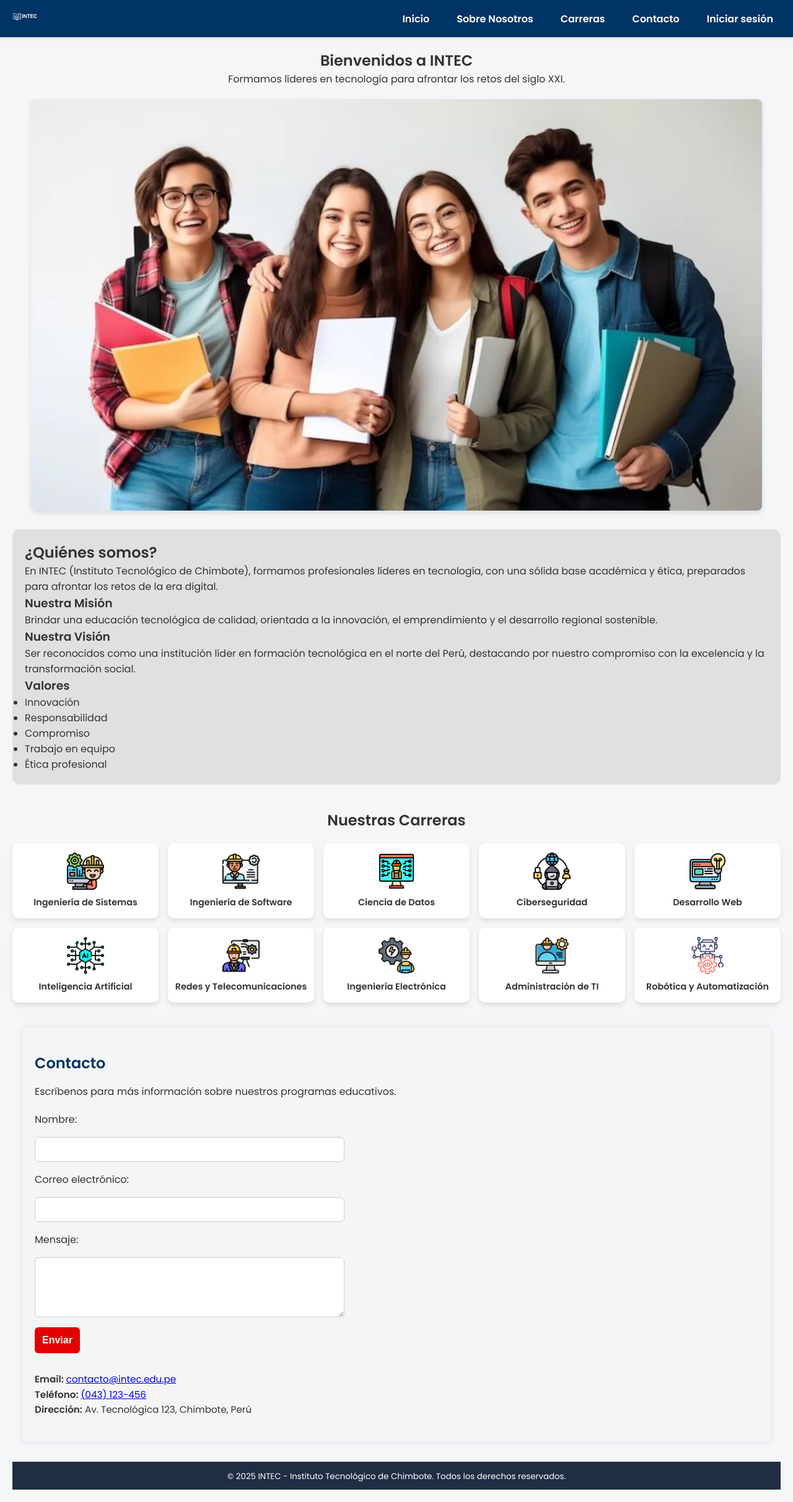
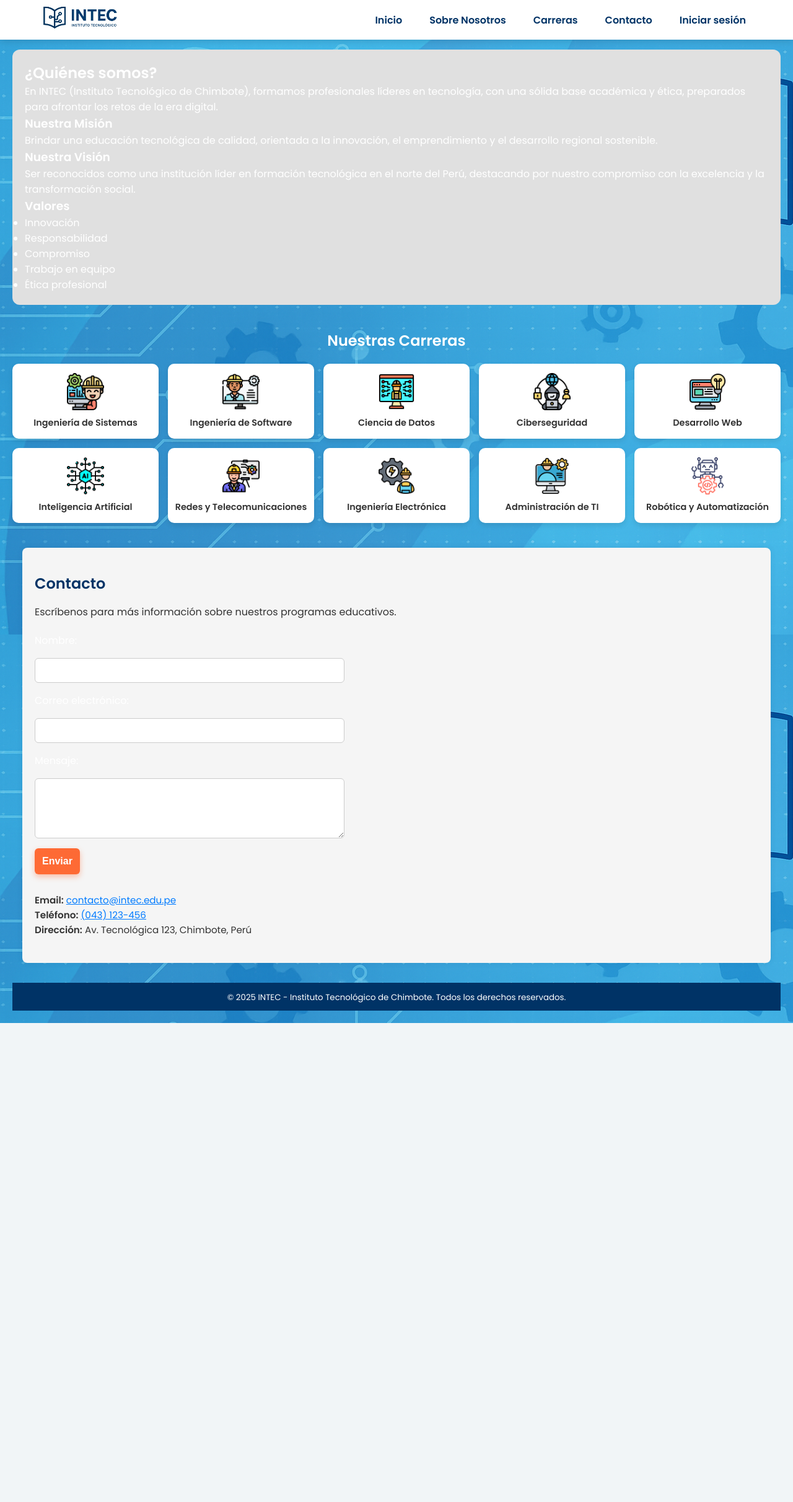
Before and after one commit to MassielSanchez/TrabajoWeb, a PHP site: page / in a window 1280 px wide. Shown: the whole page at 62% size. After the commit the page ends 1651 px from the top, so only its background shows below. Run offline with PHP 8.4, Linux system fonts and the light colour scheme.

Commit message:
version 15:18

```diff
--- a/css/index.css
+++ b/css/index.css
@@ -7,20 +10,60 @@
     padding: 0;
 }
 
+/* Variables de colores */
+:root {
+    /* 🔵 Azules y celestes */
+    --azul: #003366;                /* Azul base principal (menu, fondo, etc.) */
+    --azul-hover: #334a66;          /* Hover sobre azul */
+    --azul-link: #007bff;           /* Enlaces destacados */
+
+    --celeste: #4FB3E7;             /* Celeste institucional (INTEC) */
+    --celeste-claro: #ADD8E6;       /* Fondo claro celeste */
+
+    /* 🟠 Acento (naranja en lugar de rojo) */
+    --naranja: #FF6B35;             /* Botones, llamadas a la acción */
+    --naranja-hover: #e85c2c;       /* Hover para botones naranja */
+
+    /* ⚪ Grises y neutros */
+    --gris-fondo: #f4f6f8;          /* Fondo general */
+    --gris-claro: #f5f5f5;          /* Fondo en secciones */
+    --gris-borde: #ccc;             /* Borde inputs */
+    --gris-borde-claro: #e0e0e0;    /* Tarjetas, cajas info */
+
+    --gris-texto: #333333;          /* Texto principal */
+    --gris-texto-suave: #555555;    /* Texto secundario */
+
+    /* ⚫ Básicos */
+    --blanco: #ffffff;
+    --negro: #000000;
+
+    /* Nuevas variables sugeridas para efectos */
+    --sombra-ligera: 0 2px 5px rgba(0,0,0,0.07);
+    --sombra-media: 0 5px 15px rgba(0,0,0,0.1);
+    --sombra-profunda: 0 8px 25px rgba(0,0,0,0.15);
+
+    --gradiente-azul-principal: linear-gradient(170deg, var(--azul), color-mix(in srgb, var(--azul) 80%, var(--negro)));
+    --gradiente-naranja-acento: linear-gradient(45deg, var(--naranja), color-mix(in srgb, var(--naranja) 90%, var(--naranja-hover)));
+    --gradiente-celeste-suave: linear-gradient(135deg, var(--celeste-claro), color-mix(in srgb, var(--celeste-claro) 85%, var(--blanco)));
+    --fondo-textura-sutil: linear-gradient(to bottom, var(--gris-fondo), color-mix(in srgb, var(--gris-fondo) 95%, var(--gris-texto-suave) 2%)); /* Efecto muy sutil */
+}
+
 body {
     font-family: 'Poppins', sans-serif;
-    background-color: #f4f6f8;
-    color: #333;
+    color: var(--blanco);
+    background-image: url(../img/fondo-total.png);
     display: flex;
-    /* Puede no ser estrictamente necesario */
 }
 
-/* Variables de colores */
-:root {
-    --azul-intec: #003366;
-    --celeste-intec: #4FB3E7;
-    --blanco: #ffffff;
+a {
+    color: var(--azul-link);
+    transition: color 0.2s ease;
 }
+a:hover {
+    color: var(--celeste); /* Un color diferente al hacer hover */
+    text-decoration: none; /* Opcional: quitar subrayado y ponerlo solo al pasar el mouse */
+}
+
 
 /* ================== */
 /* Botón menú hamburguesa */
@@ -177,9 +228,10 @@ body {
 
 .formulario-contacto button {
     font-weight: bold;
-    transition: background-color 0.3s ease;
-    background-color: #e30000;
-    color: white;
+    background: var(--gradiente-naranja-acento);
+    box-shadow: 0 4px 10px color-mix(in srgb, var(--naranja) 40%, transparent);
+    transition: background-color 0.3s ease, transform 0.2s ease, box-shadow 0.3s ease;
+    color: var(--blanco);
     border: none;
     padding: 12px;
     border-radius: 6px;
@@ -316,7 +370,7 @@ body {
     max-width: 100%;
     height: auto;
     border-radius: 8px;
-    box-shadow: 0 4px 8px rgba(0, 0, 0, 0.1);
+    box-shadow: 0 4px 8px rgba(0, 0, 0, 0.1); /* Considera variable para color de sombra */
 }
 
 .imagen-principal-contenedor {
@@ -357,8 +411,8 @@ body {
 
 footer {
     text-align: center;
-    background-color: #1f2e43;
-    color: white;
+    background-color: var(--azul);
+    color: var(--blanco);
     padding: 10px;
     margin-top: 20px;
 }
@@ -380,16 +434,15 @@ footer {
         top: 0;
         left: 0;
         right: 0;
-        height: 60px;
-        background-color: var(--azul-intec);
-        box-shadow: 0 2px 5px rgba(0, 0, 0, 0.1);
-        color: white;
-        padding: 0 20px;
+        height: 64px;
+        background: var(--blanco); /* O simplemente var(--azul) si prefieres sólido */
+        box-shadow: 0 3px 10px rgba(0,0,0,0.12);color: var(--blanco);
+        padding: 0 64px;
         z-index: 1002;
     }
 
     .logo-superior {
-        height: 40px;
+        height: 45px;
     }
 
     .nav-superior {
@@ -398,7 +451,7 @@ footer {
     }
 
     .nav-superior a {
-        color: white;
+        color: var(--azul);
         text-decoration: none;
         font-weight: bold;
         padding: 8px 12px;
--- a/index.html
+++ b/index.html
@@ -15,7 +15,7 @@
 
     <header class="barra-superior"><!-- encabezado principal -->
         <a href="/" aria-label="Ir a la página de inicio">
-            <img src="img/blanco.png" alt="Logo del Instituto Tecnológico de Chimbote INTEC" class="logo-superior">
+            <img src="img\logo-horizontal.jpg" alt="Logo del Instituto Tecnológico de Chimbote INTEC" class="logo-superior">
         </a>
         <nav class="nav-superior">
             <a href="#inicio">Inicio</a>
@@ -46,13 +46,7 @@
     </div>
 
     <main class="contenido">
-        <section class="bienvenida" id="inicio">
-            <h1 class="titulo-principal animado">Bienvenidos a INTEC</h1>
-            <p>Formamos líderes en tecnología para afrontar los retos del siglo XXI.</p>
-            <div class="imagen-principal-contenedor">
-                <img src="img/intec.webp" alt="Estudiantes" class="imagen-principal" loading="lazy">
-            </div>
-        </section>
+
 
         <section class="bloque-info" id="nosotros">
             <h2>¿Quiénes somos?</h2>
```
Also changed, not shown: other parts of css/index.css (+49 -38 lines), img/fondo-total.png (added), img/logo-horizontal.jpg (added), poppins.woff2 (added).
